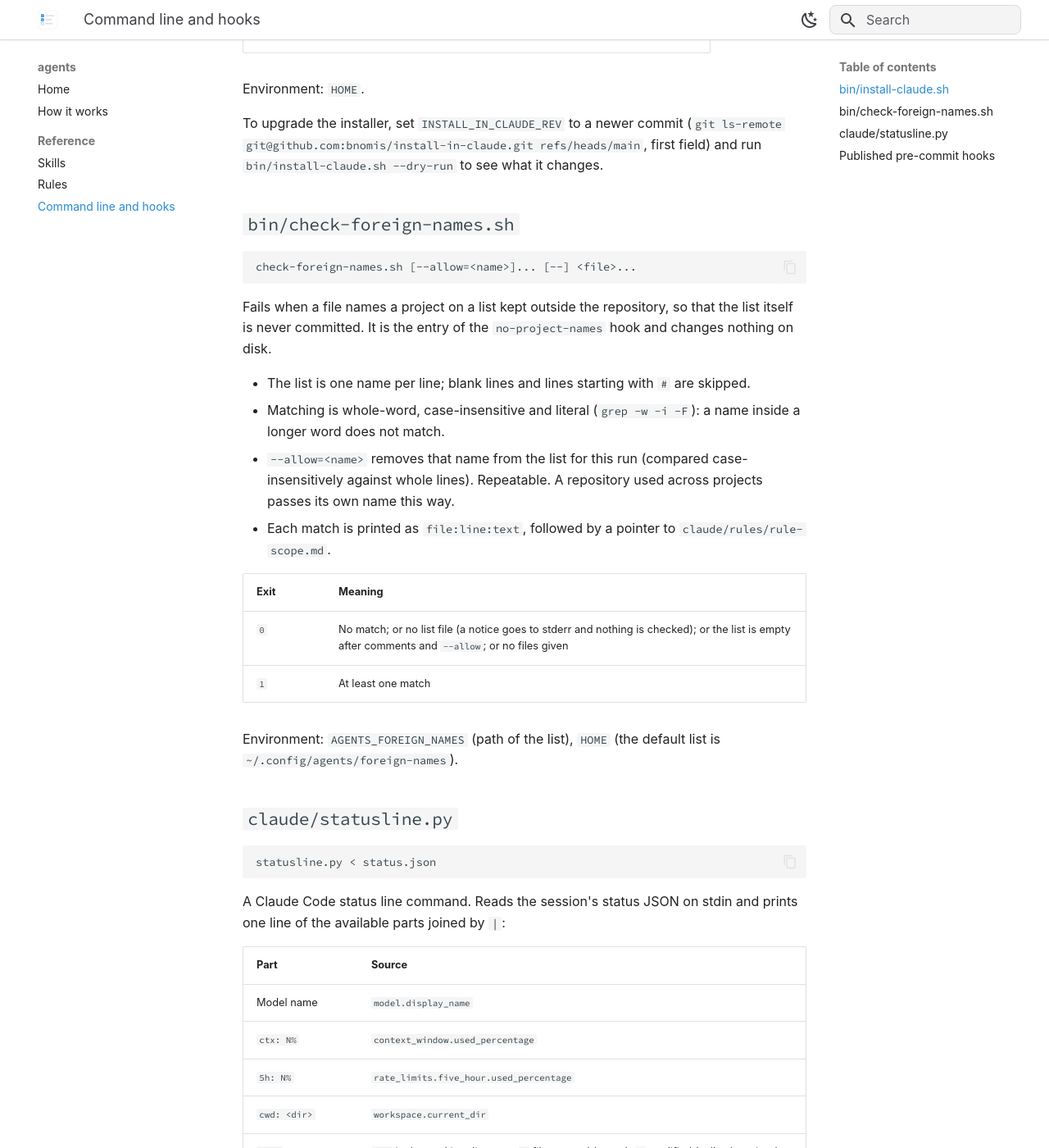
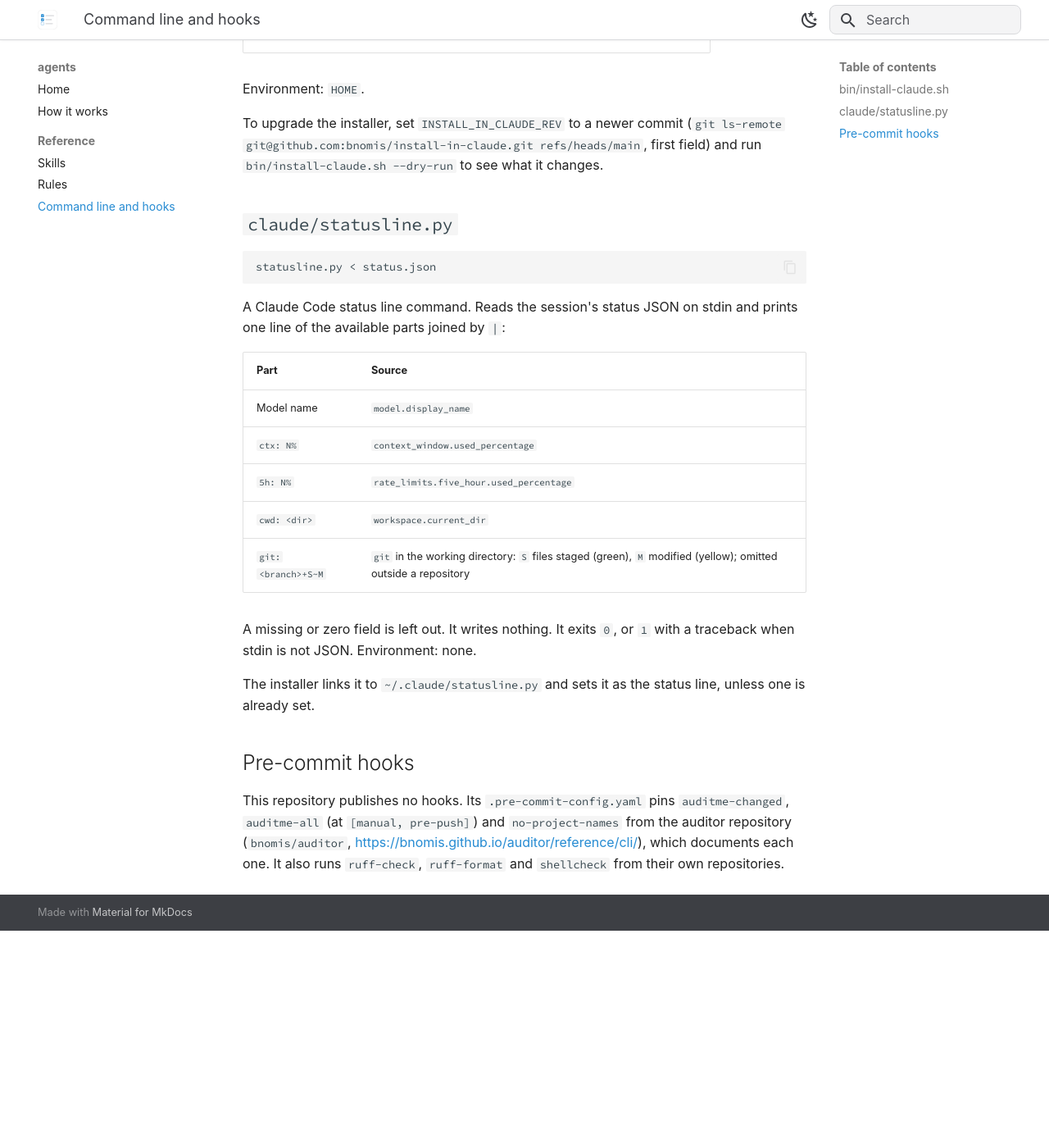
Before and after one commit to bnomis/agents, an MkDocs documentation site: the page built from docs/reference/cli.md, in a window 1280 px wide and 1400 px high, scrolled down 1242 px. Shown: the whole window at 82% size. Built offline with MkDocs 1.6.1 and Material for MkDocs 9.7.7, drawn with Linux system fonts in a browser that asks for light colours; some web fonts are replaced; after the commit the page ends 2377 px from its top, so only the background shows below that; some of the changed text lies outside the part shown.

Commit message:
build: take the names hook from auditor
bin/check-foreign-names.sh moved to the auditor repository, with its
history and test, and auditor now publishes no-project-names beside the
audit hooks. This repository pins it from there, publishes no hooks of
its own, and the rules and docs point at auditor for the check.

Co-Authored-By: Claude Opus 5.5 <noreply@anthropic.com>
Claude-Session: https://claude.ai/code/session_01XwU1yjBdmRsrrm6pjRKN1t

````diff
--- a/.pre-commit-hooks.yaml
+++ /dev/null
@@ -1,6 +0,0 @@
-- id: no-project-names
-  name: no project names in a repository used across projects
-  entry: bin/check-foreign-names.sh
-  language: script
-  exclude: ^uv\.lock$
-  stages: [pre-commit, commit-msg]
--- a/docs/reference/cli.md
+++ b/docs/reference/cli.md
@@ -1,8 +1,8 @@
 # Command line and hooks
 
-Reference for the scripts in this repository and the hook it publishes. The
-auditme checker, its hooks and the Stop hook are documented in the auditor
-repository (`bnomis/auditor`, <https://bnomis.github.io/auditor/reference/cli/>).
+Reference for the scripts in this repository and the hooks it runs. The
+auditme checker, the `no-project-names` check, their hooks and the Stop hook
+are documented in the auditor repository (`bnomis/auditor`, <https://bnomis.github.io/auditor/reference/cli/>).
 
 ## `bin/install-claude.sh`
 
@@ -59,34 +59,6 @@ To upgrade the installer, set `INSTALL_IN_CLAUDE_REV` to a newer commit
 (`git ls-remote git@github.com:bnomis/install-in-claude.git refs/heads/main`,
 first field) and run `bin/install-claude.sh --dry-run` to see what it changes.
 
-## `bin/check-foreign-names.sh`
-
-```text
-check-foreign-names.sh [--allow=<name>]... [--] <file>...
-```
-
-Fails when a file names a project on a list kept outside the repository, so
-that the list itself is never committed. It is the entry of the
-`no-project-names` hook and changes nothing on disk.
-
-- The list is one name per line; blank lines and lines starting with `#` are
-  skipped.
-- Matching is whole-word, case-insensitive and literal (`grep -w -i -F`): a
-  name inside a longer word does not match.
-- `--allow=<name>` removes that name from the list for this run (compared
-  case-insensitively against whole lines). Repeatable. A repository used
-  across projects passes its own name this way.
-- Each match is printed as `file:line:text`, followed by a pointer to
-  `claude/rules/rule-scope.md`.
-
-| Exit | Meaning |
-|---|---|
-| `0` | No match; or no list file (a notice goes to stderr and nothing is checked); or the list is empty after comments and `--allow`; or no files given |
-| `1` | At least one match |
-
-Environment: `AGENTS_FOREIGN_NAMES` (path of the list), `HOME` (the default
-list is `~/.config/agents/foreign-names`).
-
 ## `claude/statusline.py`
 
 ```text
@@ -110,21 +82,11 @@ with a traceback when stdin is not JSON. Environment: none.
 The installer links it to `~/.claude/statusline.py` and sets it as the status
 line, unless one is already set.
 
-## Published pre-commit hooks
+## Pre-commit hooks
 
-`.pre-commit-hooks.yaml` publishes this hook for other repositories to pin by
-`rev`. This repository runs the same entry from its own tree as a `repo:
-local` hook in `.pre-commit-config.yaml`.
-
-| Hook id | Stages as published | Entry | Checks | In this repository |
-|---|---|---|---|---|
-| `no-project-names` | `[pre-commit, commit-msg]` | `bin/check-foreign-names.sh` | Project names in staged files and the commit message; `uv.lock` excluded | Same stages, no `--allow` |
-
-`no-project-names` receives the staged file names, or the commit message file
-at `commit-msg`. It uses `language: script`, so the entry runs from the hook
-repository with the interpreter its shebang finds.
-
-The auditme hooks this repository runs are pinned from the auditor repository
-(`bnomis/auditor`, <https://bnomis.github.io/auditor/>). Its config also runs
-`ruff-check`, `ruff-format` and `shellcheck`; those come from their own
-repositories and are not published here.
+This repository publishes no hooks. Its `.pre-commit-config.yaml` pins
+`auditme-changed`, `auditme-all` (at `[manual, pre-push]`) and
+`no-project-names` from the auditor repository (`bnomis/auditor`,
+<https://bnomis.github.io/auditor/reference/cli/>), which documents each
+one. It also runs `ruff-check`, `ruff-format` and `shellcheck` from their own
+repositories.
--- a/mkdocs.yml
+++ b/mkdocs.yml
@@ -1,5 +1,5 @@
 site_name: agents
-site_description: Shared Claude Code rules and skills, the status line, and the no-project-names hook
+site_description: Shared Claude Code rules and skills, and the status line
 site_url: https://bnomis.github.io/agents/
 theme:
   name: material
````
Also changed, not shown: .pre-commit-config.yaml (+5 -12 lines), README.md (+4 -5 lines), claude/rules/rule-scope.md (+5 -4 lines), docs/index.md (+3 -4 lines), docs/reference/rules.md (+4 -4 lines), 3 other files.
